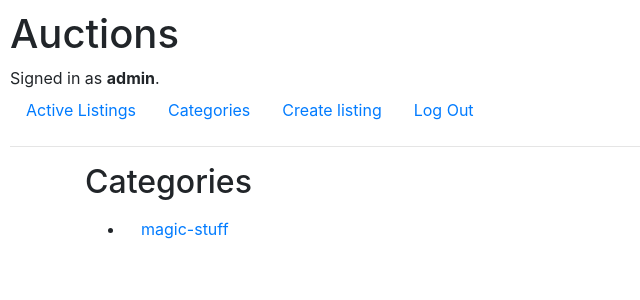
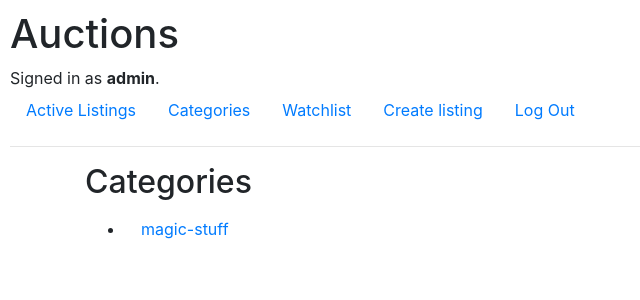
Before and after one commit to Carlo-F/CS50W, a Django app: page /categories in a window 1280 px wide. Shown: the top 300 px of the page, without its empty margins (0-640 px from the left). Run offline with Django 3.2, Linux system fonts and the light colour scheme; a user stored in the database is signed in; data comes from the database, SQL or seed files in the repository; both versions use the stored data as it was after the commit; some libraries are stand-ins or nearby versions.

Commit message:
add watchlist

```diff
--- a/auctions/templates/auctions/layout.html
+++ b/auctions/templates/auctions/layout.html
@@ -25,6 +25,9 @@
             </li>
             {% if user.is_authenticated %}
                 <li class="nav-item">
+                    <a class="nav-link" href="{% url 'watchlist' %}">Watchlist</a>
+                </li>
+                <li class="nav-item">
                     <a class="nav-link" href="{% url 'new_listing' %}">Create listing</a>
                 </li>
                 <li class="nav-item">
--- a/auctions/urls.py
+++ b/auctions/urls.py
@@ -7,6 +7,7 @@ urlpatterns = [
     path("new_listing", views.new_listing, name="new_listing"),
     path("categories", views.categories, name="categories"),
     path("categories/<str:category>", views.category, name="category"),
+    path("watchlist", views.watchlist, name="watchlist"),
     path("listings/<int:listing_id>",views.listing, name="listing"),
     path("listings/<int:listing_id>/watch", views.watch, name="watch"),
     path("listings/<int:listing_id>/unwatch", views.unwatch, name="unwatch"),
--- a/auctions/views.py
+++ b/auctions/views.py
@@ -150,6 +150,14 @@ def place_bid(request, listing_id):
     else:
         return HttpResponseRedirect(reverse("listing", args=[listing_id]))
 
+@login_required
+def watchlist(request):
+    watchlist = Watchlist.objects.get(owner=request.user)
+
+    return render(request, "auctions/watchlist.html", {
+        "watchlist": watchlist,
+    })
+
 def categories(request):
     active_listings = Listing.objects.filter(is_active=True)
     categories = []
```
Also changed, not shown: auctions/templates/auctions/watchlist.html (added, +28 -0 lines), db.sqlite3.
